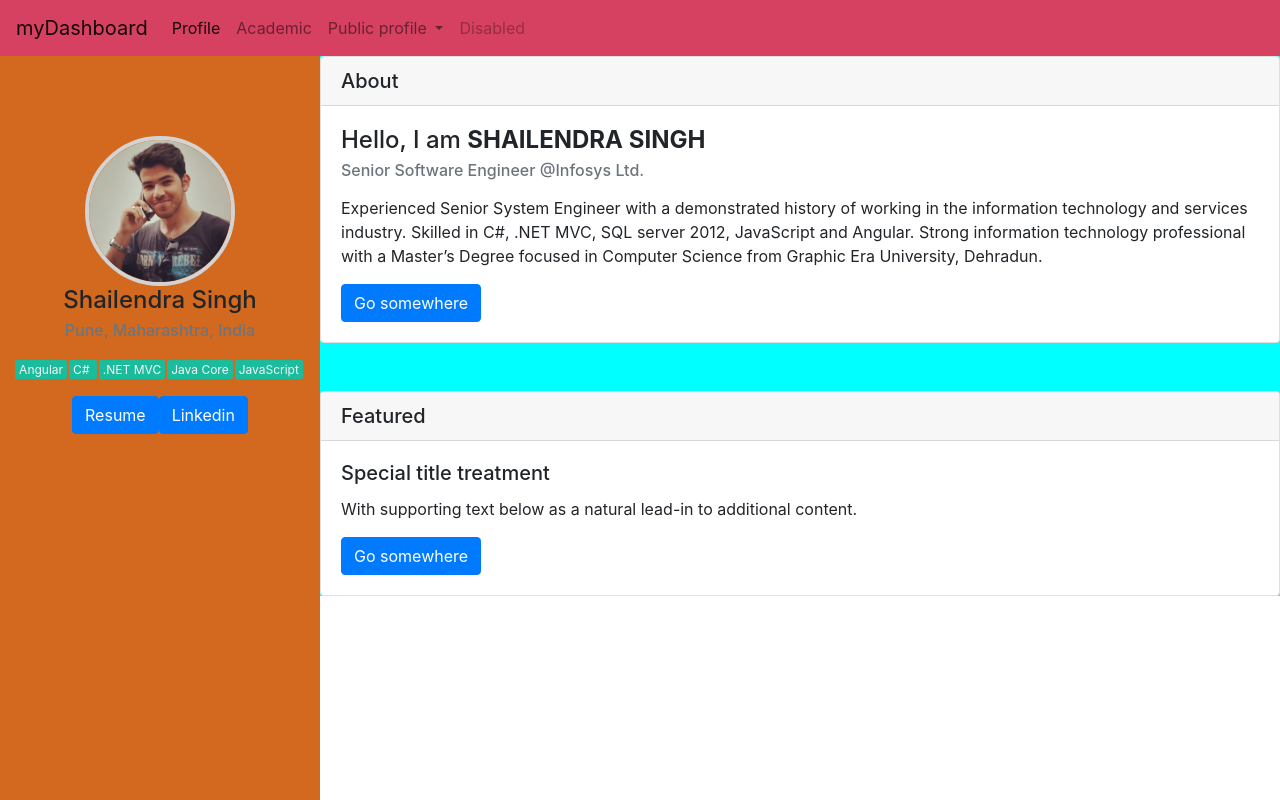
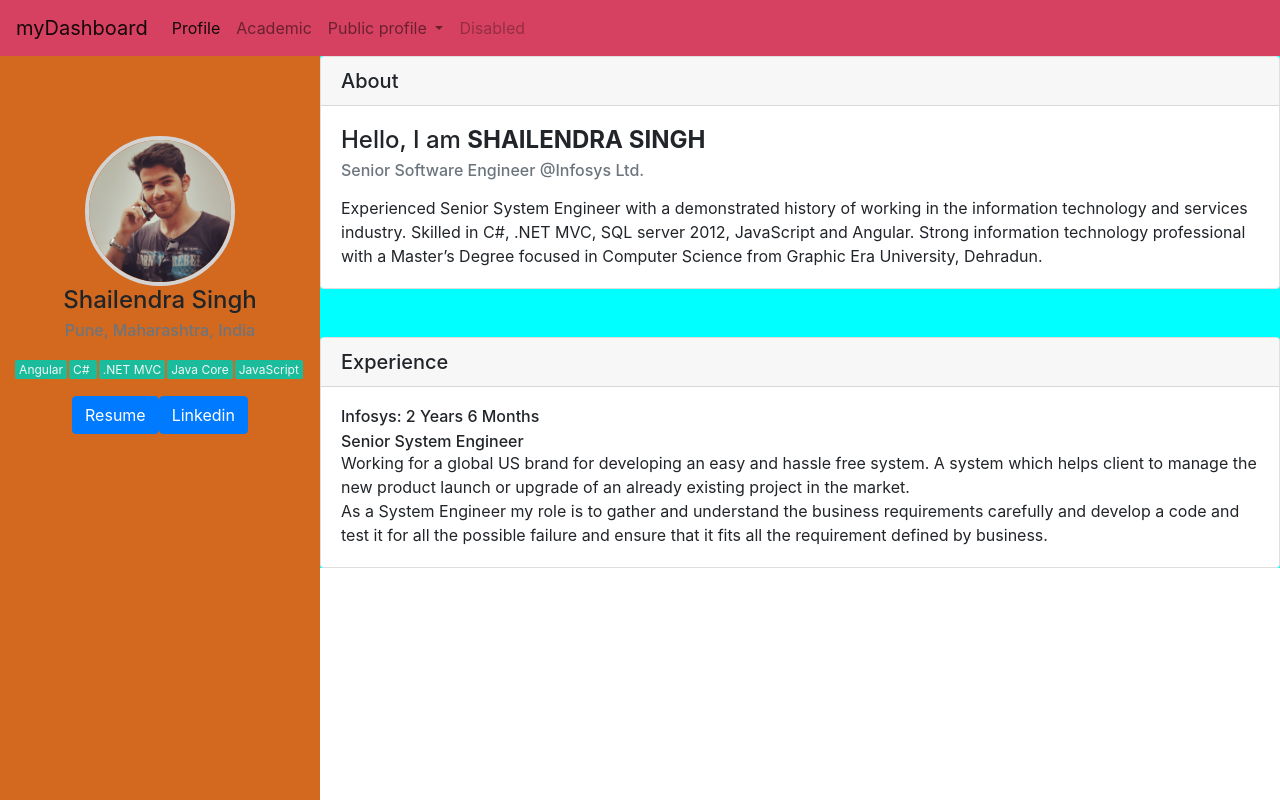
Before and after one commit to ShailendraSingh27/myDashboard-Angular, an Angular app: page / in a window 1280 px wide. Built offline with nearby package versions, Linux system fonts and the light colour scheme.

Commit message:
added experience in profile

```diff
--- a/src/app/profile-info/profile-info.component.html
+++ b/src/app/profile-info/profile-info.component.html
@@ -7,20 +7,27 @@
       <h6 class="card-subtitle mb-3 text-muted">Senior Software Engineer @Infosys Ltd.</h6>
       <p class="card-text">Experienced Senior System Engineer with a demonstrated history of working in the information technology and services industry.
         Skilled in C#, .NET MVC, SQL server 2012, JavaScript and Angular.
-        Strong information technology professional with a Master’s Degree focused in Computer Science from Graphic Era University, Dehradun.</p>
-      <a href="#" class="btn btn-primary">Go somewhere</a>
+        Strong information technology professional with a Master’s Degree focused in Computer Science from Graphic Era University, Dehradun.
+      </p>
+
     </div>
   </div>
   <!--About tag Finish-->
 
-  <!--Another tag start-->
+  <!--Experience tag start-->
   <div class="card mb-4">
-    <h5 class="card-header">Featured</h5>
+    <h5 class="card-header">Experience</h5>
     <div class="card-body">
-      <h5 class="card-title">Special title treatment</h5>
-      <p class="card-text">With supporting text below as a natural lead-in to additional content.</p>
-      <a href="#" class="btn btn-primary">Go somewhere</a>
+      <h6 class="card-title">Infosys: 2 Years 6 Months</h6>
+      <h6 class="card-subtitle">Senior System Engineer</h6>
+      <p class="card-text">
+        Working for a global US brand for developing an easy and hassle free system.
+        A system which helps client to manage the new product launch or upgrade of an already existing project in the market.
+        <br>
+        As a System Engineer my role is to gather and understand the business requirements carefully and develop a code and test it for all the possible failure and ensure that it fits all the requirement defined by business.
+      </p>
     </div>
+
   </div>
-  <!--About tag Finish-->
+  <!--Experience tag Finish-->
 </div>
```
